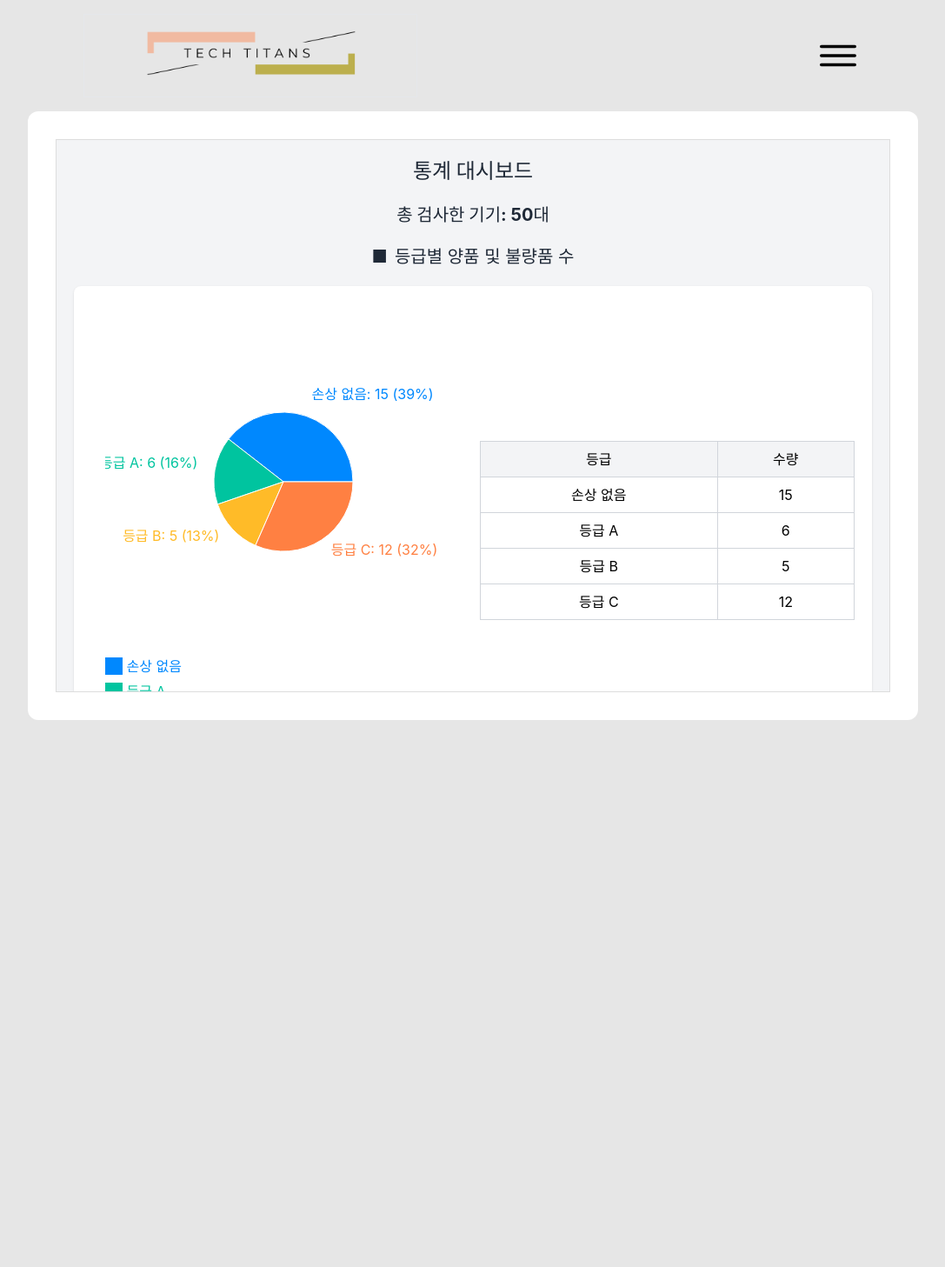
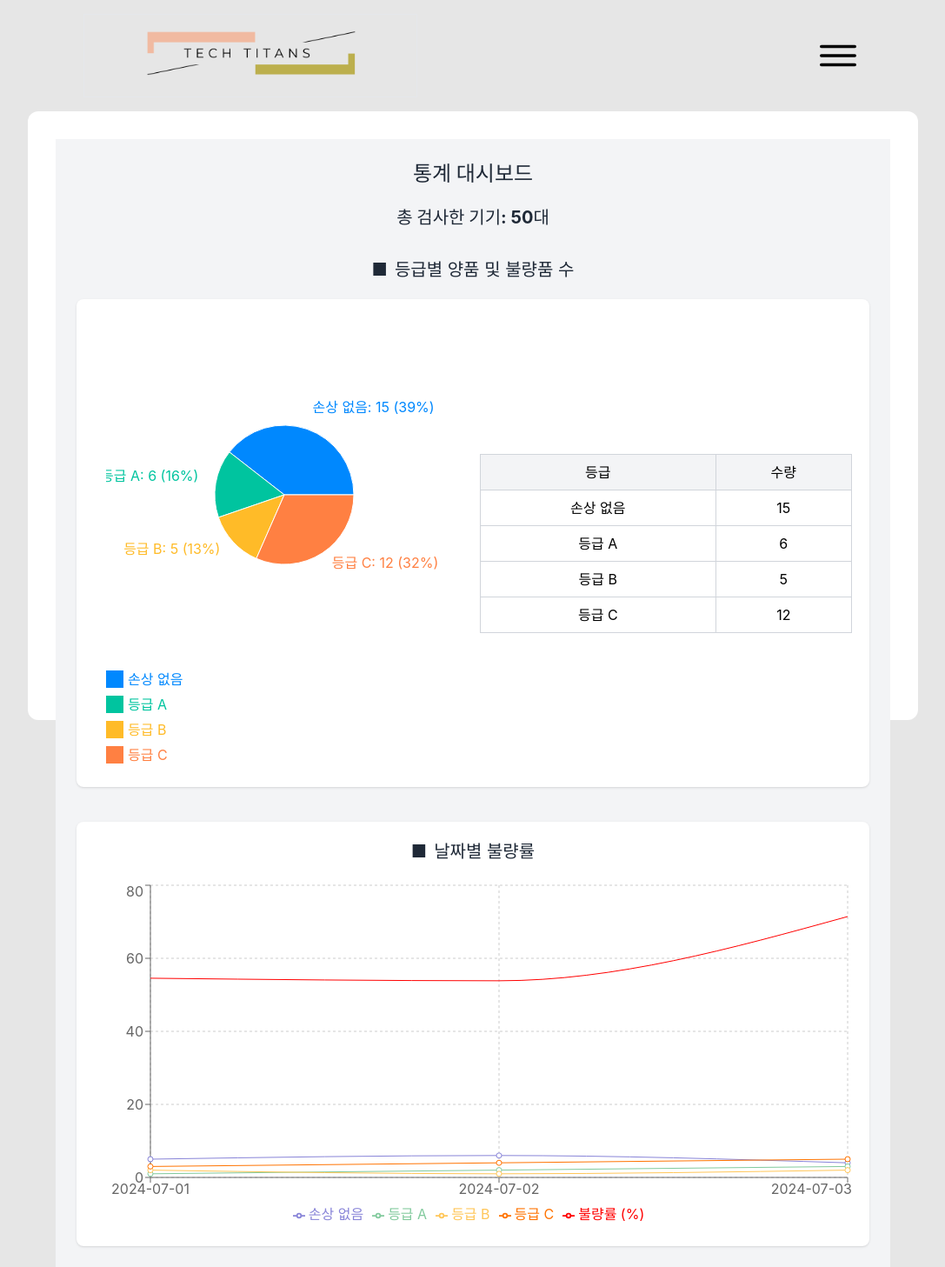
Before and after one commit to KEB-Tech-Titans/tech-titans-web, a React (Vite) app: page /statistics in a window 1280 px wide. Shown: the whole page at 87% size, without its empty margins (96-1183 px from the left). Before the commit the page ends 828 px from the top, so only its background shows below. Built offline with nearby package versions, Linux system fonts and the light colour scheme; a web font is replaced by a local one.

Commit message:
Update StatisticsPage.tsx #9

```diff
--- a/src/pages/StatisticsPage/StatisticsPage.tsx
+++ b/src/pages/StatisticsPage/StatisticsPage.tsx
@@ -2,7 +2,6 @@ import React, { useState, useEffect } from 'react';
 import PieChartComponent from '../../components/Statistics/PieChart';
 import LineChartComponent from '../../components/Statistics/LineChart';
 import { fetchScreenDamageData, fetchTotalDevices } from '../../api/api';
-import '../../styles/scroll.css';
 
 const StatisticsPage: React.FC = () => {
   const [screenDamageData, setScreenDamageData] = useState<{ name: string; value: number }[]>([]);
@@ -37,20 +36,21 @@ const StatisticsPage: React.FC = () => {
   };
 
   return (
-    <div className="p-5 bg-gray-100 min-h-screen overflow-y-auto">
-      <h1 className="text-2xl font-bold text-center text-gray-800 mb-5">통계 대시보드</h1>
-      <div className="text-center mb-5">
+    <div className="p-6 bg-gray-100 min-h-screen">
+      <div className="text-center mb-8">
+        <h1 className="text-2xl font-bold text-gray-800 mb-5">통계 대시보드</h1>
         <h2 className="text-xl font-bold text-gray-800">총 검사한 기기: {totalDevices}대</h2>
       </div>
-      <div className="text-center mb-10">
+      <div className="mb-8">
         <h2 className="flex items-center justify-center text-xl text-gray-800 mb-5">
           <span className="text-gray-800 mr-2">■</span>등급별 양품 및 불량품 수
         </h2>
-        <div className="flex justify-between items-stretch relative overflow-visible bg-white p-5 rounded-lg shadow">
+        <div className="bg-white p-5 rounded-lg shadow">
+          <div className="flex justify-between items-stretch relative overflow-visible">
             <div className="flex-1 flex flex-col items-center justify-center pr-2 overflow-visible">
               <PieChartComponent data={screenDamageData} />
             </div>
-          <div className="flex-1 flex items-center pl-2">
+            <div className="flex-1 flex items-center pl-2 z-10"> {/* z-index를 조정하여 겹침 방지 */}
               <table className="w-full border-collapse">
                 <thead>
                   <tr>
@@ -70,11 +70,12 @@ const StatisticsPage: React.FC = () => {
             </div>
           </div>
         </div>
-      <div className="text-center mt-10">
+      </div>
+      <div className="bg-white p-5 rounded-lg shadow mt-10">
         <h2 className="flex items-center justify-center text-xl text-gray-800 mb-5">
           <span className="text-gray-800 mr-2">■</span>날짜별 불량률
         </h2>
-        <div className="flex items-center justify-center bg-white p-5 rounded-lg shadow">
+        <div className="flex items-center justify-center">
           <LineChartComponent data={lineChartData} />
         </div>
       </div>
```
Lines whose indentation alone changed are shown as unchanged.
